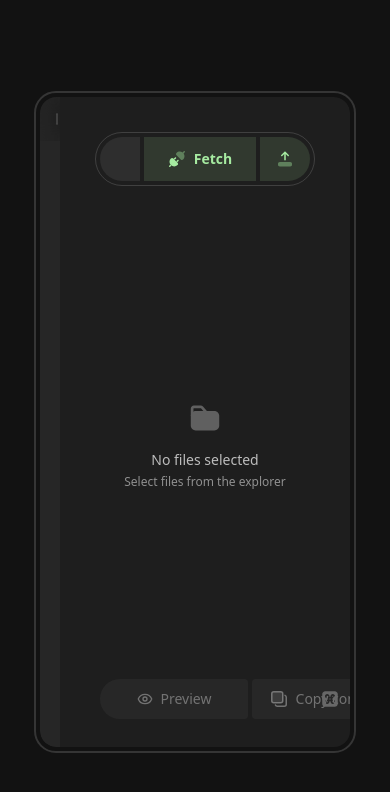
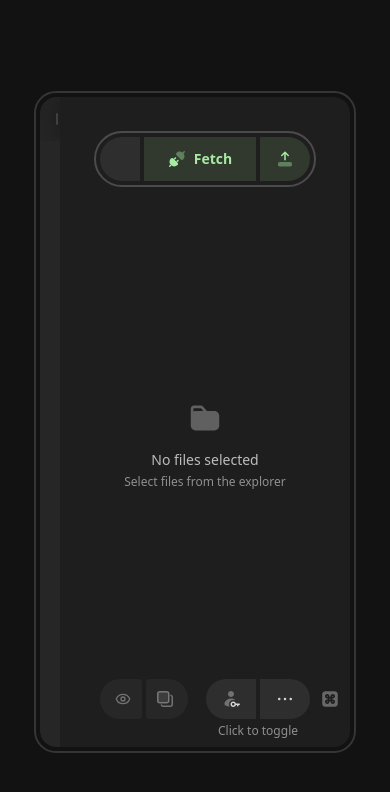
Before and after one commit to kartikk-k/repochat, a Next.js app: page / in a window 390 px wide. Shown: the top 792 px of the page. Built offline with nearby package versions, Linux system fonts and the light colour scheme.

Commit message:
add: shortcuts

```diff
--- a/src/app/page.tsx
+++ b/src/app/page.tsx
@@ -10,7 +10,7 @@ import { fetchRepositoryContents } from '@/helpers/github'
 import { fetchRawContent } from '@/helpers/githubRaw'
 import { parseLocalFiles } from '@/helpers/parseLocalFiles'
 import { useStore } from '@/store/useStore'
-import React, { useEffect, useState } from 'react'
+import React, { useEffect, useState, useMemo } from 'react'
 import { Eye } from 'lucide-react'
 import { Toaster, toast } from 'sonner'
 import { safeLocalStorage } from '@/lib/localStorage'
@@ -94,7 +94,7 @@ function page() {
     {
       key: 'a',
       ctrl: true,
-      callback: (e) => {
+      callback: () => {
         // Select all files in the current file tree
         if (fileData.length > 0) {
           const allFiles: FileItem[] = []
@@ -228,9 +228,15 @@ function page() {
     })
   }
 
+  // Calculate token count for selected content
+  const currentPromptContent = useMemo(() => {
+    if (!selectedItems.length) return ''
+    return generatePrompt()
+  }, [selectedItems, repoContent])
+
   return (
-    <div className='min-h-screen bg-[#121212] flex flex-col items-center justify-center px-10'>
-      <div className='flex items-center justify-center h-[650px] outline-2 outline-white/15 outline-offset-4 rounded-2xl w-full max-w-[1200px] overflow-hidden relative'>
+    <div className='min-h-screen bg-[#121212] flex flex-col items-center justify-center px-10' id='playground'>
+      <div className='flex items-center justify-center h-[650px] outline-2 outline-white/15 outline-offset-4 rounded-2xl w-full max-w-[1400px] overflow-hidden relative'>
 
         {/* Keyboard shortcuts help button */}
         <div className='absolute bottom-[30px] right-0.5 z-10'>
@@ -259,12 +265,18 @@ function page() {
             <div className='flex items-center gap-1 w-full rounded-full outline outline-white/15 outline-offset-4 focus-within:outline-2 focus-within:outline-white/20 transition-all duration-300'>
               <input
                 type="text"
+                autoFocus
                 placeholder='Enter github repo url here...'
                 value={repoUrl}
                 onChange={(e) => setRepoUrl(e.target.value)}
                 onKeyDown={(e) => {
                   if (e.key === 'Enter') {
                     handleFetch()
+                  } else if (e.key === 'Escape') {
+                    e.currentTarget.blur()
+                  }
+                  else {
+                    e.stopPropagation();
                   }
                 }}
                 className='bg-[#2e2e2e] text-white/80 text-sm font-medium w-full h-11 outline-none rounded-l-full px-5 rounded-rl-2xl'
@@ -320,23 +332,27 @@ function page() {
             <SelectedFiles selectedItems={selectedItems} />
           </div>
 
-          <div className='absolute bottom-0 left-0 right-0 flex items-start justify-between px-10 py-2 bg-[#1E1E1E]'>
-
+          <div className='absolute bottom-0 left-0 right-0 bg-[#1E1E1E]'>
+            <div className='relative'>
+              {/* Buttons Row */}
+              <div className='flex items-start justify-between px-10 py-2'>
                 <div className='flex gap-1'>
                   <button
                     onClick={handlePreview}
                     disabled={!selectedItems.length}
                     title="Preview (Ctrl+Shift+P)"
-                className={` text-white/60 disabled:opacity-60 bg-[#2e2e2e] rounded-l-4xl rounded-r-sm h-10 w-[148px] font-medium text-sm flex items-center justify-center gap-2 transition-all duration-300`}
+                    className={` text-white/60 disabled:opacity-60 bg-[#2e2e2e] rounded-l-4xl rounded-r-sm h-10 w-[42px] lg:w-[148px] pl-1 lg:pl-0 font-medium text-sm flex items-center justify-center gap-2`}
                   >
                     <Eye className='h-4 w-4' />
+                    <span className='hidden lg:block'>
                       Preview
+                    </span>
                   </button>
                   <button
                     onClick={handleCopyContent}
                     disabled={!selectedItems.length}
                     title="Copy content (Ctrl+C)"
-                className={` text-white/60 disabled:opacity-60 bg-[#2e2e2e] rounded-r-4xl rounded-l-sm h-10 w-[148px] font-medium text-sm flex items-center justify-center gap-2 transition-all duration-300`}
+                    className={` text-white/60 disabled:opacity-60 bg-[#2e2e2e] rounded-r-4xl rounded-l-sm h-10 w-[42px] lg:w-[148px] pr-1 lg:pr-0 font-medium text-sm flex items-center justify-center gap-2`}
                   >
                     {fetchingContent ? (
                       <svg className="animate-spin h-5 w-5" viewBox="0 0 24 24">
@@ -346,7 +362,9 @@ function page() {
                     ) : (
                       <>
                         <svg xmlns="http://www.w3.org/2000/svg" width="18" height="18" viewBox="0 0 18 18"><title>clone</title><g fill="none" strokeLinecap="round" strokeLinejoin="round" strokeWidth="1.5" stroke="currentColor"><path d="M10.75 1.75H3.75C2.64543 1.75 1.75 2.64543 1.75 3.75V10.75C1.75 11.8546 2.64543 12.75 3.75 12.75H10.75C11.8546 12.75 12.75 11.8546 12.75 10.75V3.75C12.75 2.64543 11.8546 1.75 10.75 1.75Z" fill="currentColor" fillOpacity="0.3" data-stroke="none" stroke="none"></path> <path d="M10.75 1.75H3.75C2.64543 1.75 1.75 2.64543 1.75 3.75V10.75C1.75 11.8546 2.64543 12.75 3.75 12.75H10.75C11.8546 12.75 12.75 11.8546 12.75 10.75V3.75C12.75 2.64543 11.8546 1.75 10.75 1.75Z"></path> <path d="M15 5.39499C15.733 5.69199 16.25 6.40999 16.25 7.24999V14.25C16.25 15.355 15.355 16.25 14.25 16.25H7.25002C6.41102 16.25 5.69202 15.733 5.39502 15"></path></g></svg>
+                        <span className='hidden lg:block'>
                           Copy content
+                        </span>
                       </>
                     )}
                   </button>
@@ -359,7 +377,9 @@ function page() {
                       className={`${useAuthToken ? 'bg-[#31392f] text-[#A6EBA1]' : 'bg-[#2e2e2e] text-white/80'} rounded-l-full h-10 px-4 font-medium text-sm flex items-center gap-2 transition-all duration-300`}
                     >
                       <svg xmlns="http://www.w3.org/2000/svg" width="18" height="18" viewBox="0 0 18 18"><title>user-key</title><g fill="currentColor"><path d="M9 7.00049C10.6571 7.00049 12 5.65736 12 4.00049C12 2.34362 10.6571 1.00049 9 1.00049C7.34291 1.00049 6 2.34362 6 4.00049C6 5.65736 7.34291 7.00049 9 7.00049Z" fillOpacity="0.4"></path> <path fillRule="evenodd" clipRule="evenodd" d="M8.5 14.25C8.5 12.7312 9.73119 11.5 11.25 11.5C12.5088 11.5 13.57 12.3457 13.8965 13.5H17.25C17.6642 13.5 18 13.8358 18 14.25C18 14.6642 17.6642 15 17.25 15H16.5V15.75C16.5 16.1642 16.1642 16.5 15.75 16.5C15.3358 16.5 15 16.1642 15 15.75V15H13.8965C13.57 16.1543 12.5088 17 11.25 17C9.73119 17 8.5 15.7688 8.5 14.25ZM11.25 13C10.5596 13 10 13.5596 10 14.25C10 14.9404 10.5596 15.5 11.25 15.5C11.9404 15.5 12.5 14.9404 12.5 14.25C12.5 13.5596 11.9404 13 11.25 13Z"></path> <path d="M8.99999 8.50049C6.14167 8.50049 3.69058 10.2162 2.60517 12.6679C2.05162 13.9191 2.74425 15.3322 4.01259 15.7318C4.98685 16.0388 6.20082 16.323 7.60804 16.4418C7.22206 15.8019 7 15.0519 7 14.25C7 11.9028 8.90275 10 11.25 10C11.8742 10 12.4665 10.1344 13 10.3758V9.75882C11.8675 8.9661 10.489 8.50049 8.99999 8.50049Z" fillOpacity="0.4"></path></g></svg>
+                      <span className='hidden lg:block'>
                         Use Token
+                      </span>
                     </button>
                     <button
                       onClick={() => setIsDialogOpen(true)}
@@ -371,6 +391,9 @@ function page() {
                   <span className='text-white/50 text-xs mt-1'>Click to toggle</span>
                 </div>
               </div>
+            </div>
+          </div>
+
 
         </div>
 
@@ -387,6 +410,7 @@ function page() {
 
         <Toaster />
       </div>
+
     </div>
   )
 }
--- a/src/components/KeyboardShortcutsHelp.tsx
+++ b/src/components/KeyboardShortcutsHelp.tsx
@@ -1,7 +1,6 @@
 "use client"
 
 import { useState, useEffect } from 'react'
-import { Keyboard } from 'lucide-react'
 
 export function KeyboardShortcutsHelp() {
   const [isOpen, setIsOpen] = useState(false)
@@ -10,8 +9,14 @@ export function KeyboardShortcutsHelp() {
   useEffect(() => {
     const handleKeyDown = (e: KeyboardEvent) => {
       if (e.key === '?' && !e.ctrlKey && !e.metaKey && !e.altKey) {
+        e.stopPropagation();
         e.preventDefault()
         setIsOpen(prev => !prev)
+      } else if (e.key === 'Escape') {
+        e.stopPropagation();
+        e.preventDefault()
+        setIsOpen(false)
+        document.getElementById('keyboard-shortcuts-help-button')?.blur();
       }
     }
 
@@ -27,11 +32,9 @@ export function KeyboardShortcutsHelp() {
   ]
 
   return (
-    <div
-      onKeyDown={e => { e.stopPropagation(); if (e.key === 'Escape') setIsOpen(false); }}
-      tabIndex={0}
-    >
+    <div>
       <button
+        id='keyboard-shortcuts-help-button'
         onClick={() => setIsOpen(!isOpen)}
         className="text-[#686868] hover:text-white/80 transition-colors p-2 rounded-md hover:bg-white/5"
         title="Keyboard shortcuts"
--- a/src/components/PromptPreviewDialog.tsx
+++ b/src/components/PromptPreviewDialog.tsx
@@ -15,7 +15,7 @@ export function PromptPreviewDialog({ isOpen, onClose }: PromptPreviewDialogProp
 
   return (
     <Dialog open={isOpen} onOpenChange={(open) => { if (!open) onClose(); }}>
-      <DialogContent className="sm:max-w-2xl bg-[#262626] border-[#3e3e3e] text-neutral-300 rounded-3xl outline outline-offset-4 outline-white/10">
+      <DialogContent className="sm:max-w-2xl bg-[#262626] border-[#3e3e3e] text-neutral-300 rounded-3xl outline outline-offset-4 outline-white/10" onKeyDown={e => e.stopPropagation()}>
         <DialogHeader>
           <DialogTitle className="flex items-center gap-2">
             <svg xmlns="http://www.w3.org/2000/svg" width="12" height="12" className="size-[18px]" viewBox="0 0 12 12"><title>file</title><g fill="none" strokeLinecap="round" strokeLinejoin="round" strokeWidth="1.5" stroke="currentColor"><path d="m6.75,4.25h3.5c0-.321-.127-.627-.353-.853l-2.295-2.295c-.226-.226-.532-.353-.851-.353v3.5Z" fill="currentColor" strokeWidth="0"></path><polyline points="6.75 .75 6.75 4.25 10.25 4.25"></polyline><path d="m7.603,1.103l2.294,2.294c.226.226.353.532.353.852v5.001c0,1.105-.895,2-2,2H3.75c-1.105,0-2-.895-2-2V2.75C1.75,1.645,2.645.75,3.75.75h3.001c.32,0,.626.127.852.353Z"></path></g></svg>
@@ -28,7 +28,7 @@ export function PromptPreviewDialog({ isOpen, onClose }: PromptPreviewDialogProp
 
         <div className="space-y-4 py-2">
           <textarea
-            className="bg-[#1e1e1e] border border-[#3e3e3e] text-neutral-300 rounded-md w-full h-64 p-2 text-sm"
+            className="bg-[#1e1e1e] border border-[#3e3e3e] text-neutral-300 rounded-md w-full h-80 resize-none p-2 text-sm"
             value={prompt}
             onChange={(e) => setPrompt(e.target.value)}
           />
```
Lines whose indentation alone changed are shown as unchanged.
